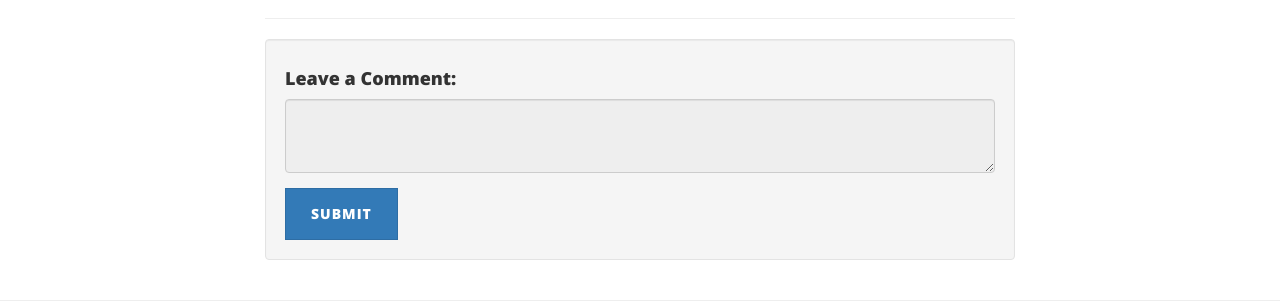
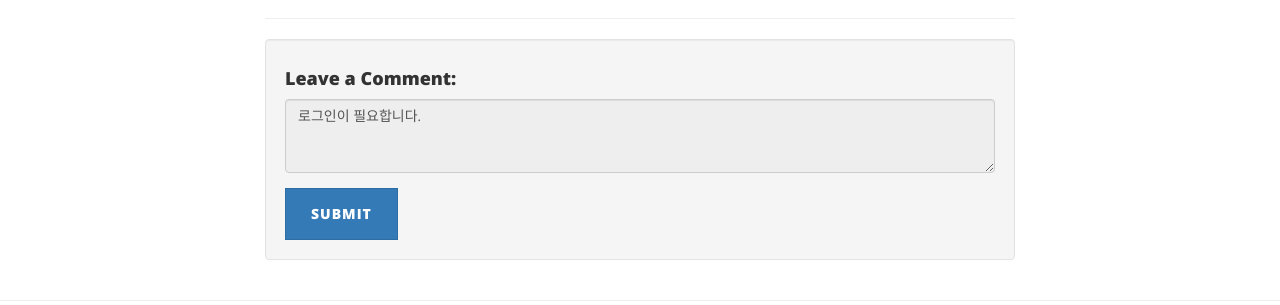
Before and after one commit to scvgoe/kkuziri, a Python web app: template kkuziri/templates/post.html in a window 1280 px wide. Shown: the part 281-586 px from the top of the page. Run offline with Jinja, Linux system fonts and the light colour scheme; the template is opened without the code that fills it, so the values that code supplies are empty; some libraries are stand-ins or nearby versions.

Commit message:
login navigating message added to post comment

```diff
--- a/kkuziri/templates/post.html
+++ b/kkuziri/templates/post.html
@@ -77,8 +77,9 @@
                 <h4>Leave a Comment:</h4>
                 <form method='POST' action="{{url_for('new_comment', post_id=post.id)}}">
                     <div class="form-group">
-                        <textarea class="form-control" name="body" rows="3" {%
-                            if not Auth.is_login() %} disabled {% endif %}></textarea>
+                        <textarea class="form-control" name="body" rows="3"
+                            {% if not Auth.is_login() %} disabled>로그인이 필요합니다.
+                            {% else %}>{% endif %}</textarea>
                     </div>
                     <button type="submit" class="btn btn-primary">Submit</button>
                 </form>
```
